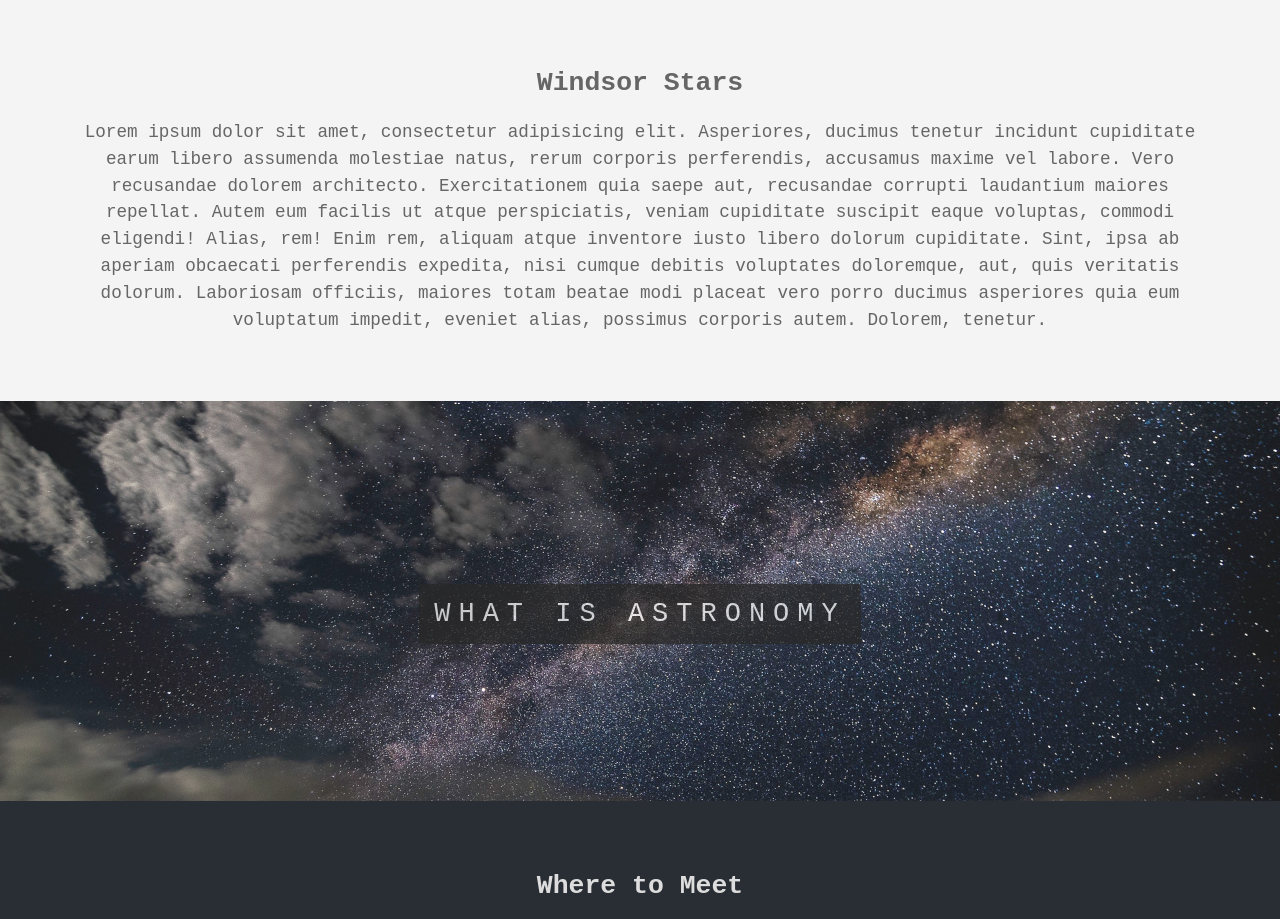
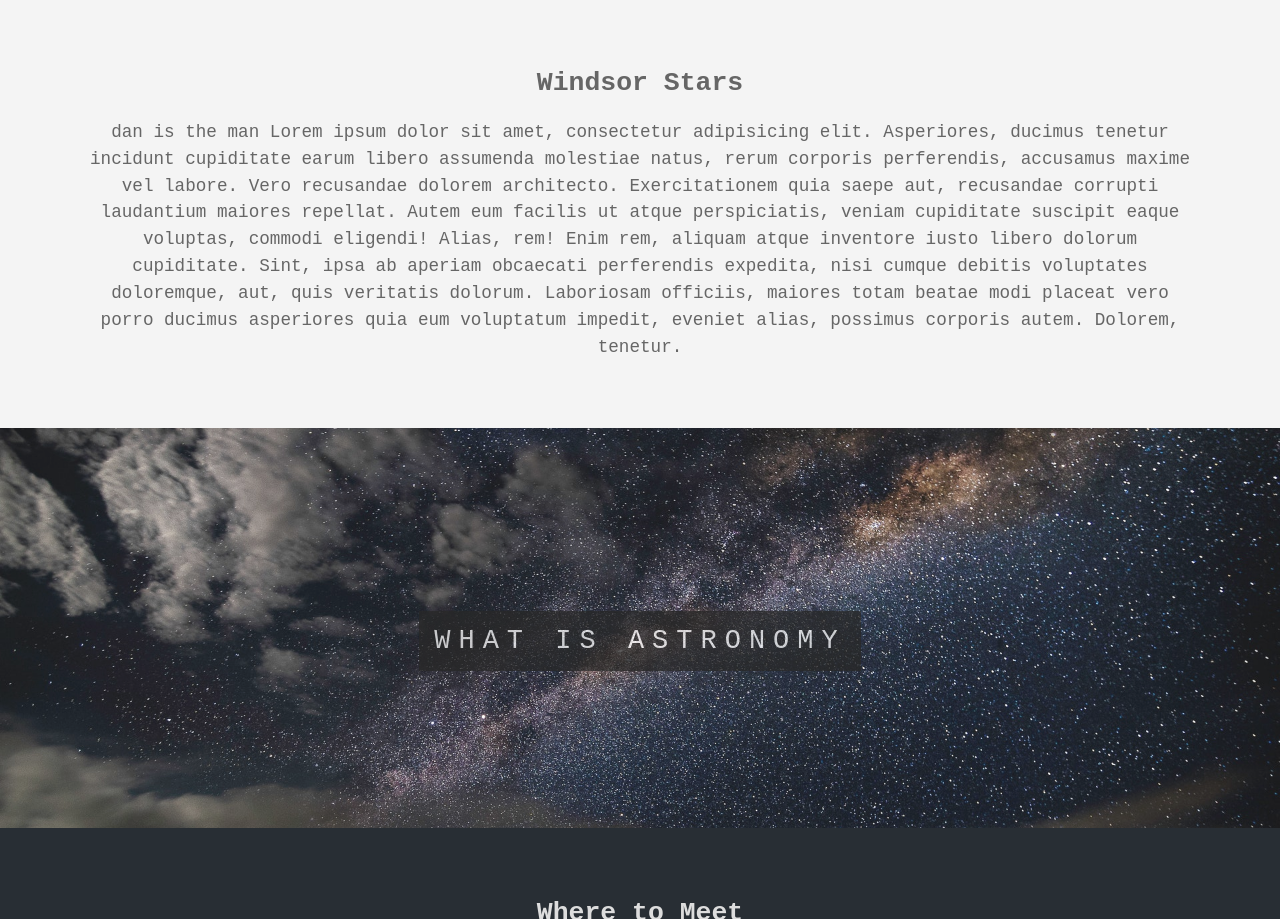
Before and after one commit to kevinpeltier/parallax1, a plain HTML site: page index.html in a window 1280 px wide. Shown: the part 802-1721 px from the top of the page. Drawn offline with Linux system fonts and the light colour scheme.

Commit message:
update index - dan

```diff
--- a/index.html
+++ b/index.html
@@ -36,6 +36,7 @@
   <section class="section section-light">
     <h2>Windsor Stars</h2>
     <p>
+      dan is the man
       Lorem ipsum dolor sit amet, consectetur adipisicing elit. Asperiores, ducimus tenetur incidunt cupiditate earum libero assumenda molestiae natus, rerum corporis perferendis, accusamus maxime vel labore. Vero recusandae dolorem architecto. Exercitationem quia saepe aut, recusandae corrupti laudantium maiores repellat. Autem eum facilis ut atque perspiciatis, veniam cupiditate suscipit eaque voluptas, commodi eligendi! Alias, rem! Enim rem, aliquam atque inventore iusto libero dolorum cupiditate. Sint, ipsa ab aperiam obcaecati perferendis expedita, nisi cumque debitis voluptates doloremque, aut, quis veritatis dolorum. Laboriosam officiis, maiores totam beatae modi placeat vero porro ducimus asperiores quia eum voluptatum impedit, eveniet alias, possimus corporis autem. Dolorem, tenetur.
     </p>
   </section>
```
